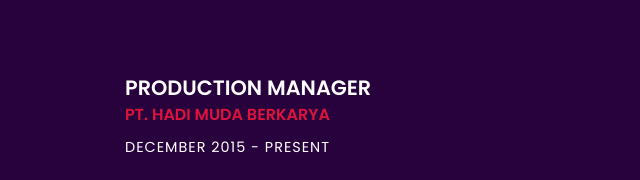
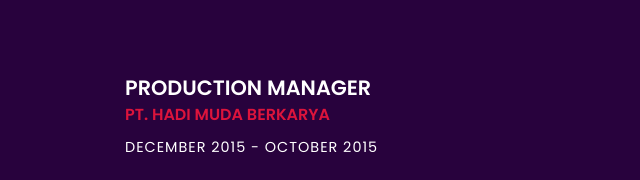
Before and after one commit to andisis/andisis.github.io, a plain HTML site: page index.html in a window 1280 px wide. Shown: the part 3640-3820 px from the top of the page, 340-980 px from the left. Drawn offline with nearby package versions, Linux system fonts and the light colour scheme; files that its build step writes are made by us from their sources; files whose address does not match are found by name.

Commit message:
Update index.html

```diff
--- a/index.html
+++ b/index.html
@@ -349,7 +349,7 @@
 						<div class="experience margin-b-50">
 							<h4><b>PRODUCTION MANAGER</b></h4>
 							<h5 class="font-yellow"><b>PT. HADI MUDA BERKARYA</b></h5>
-							<h6 class="margin-t-10">DECEMBER 2015 - PRESENT</h6>
+							<h6 class="margin-t-10">DECEMBER 2015 - OCTOBER 2015</h6>
 							<br/>
 							<ul class="list margin-b-30">
 								<li>Control the work of the production team</li>
```
